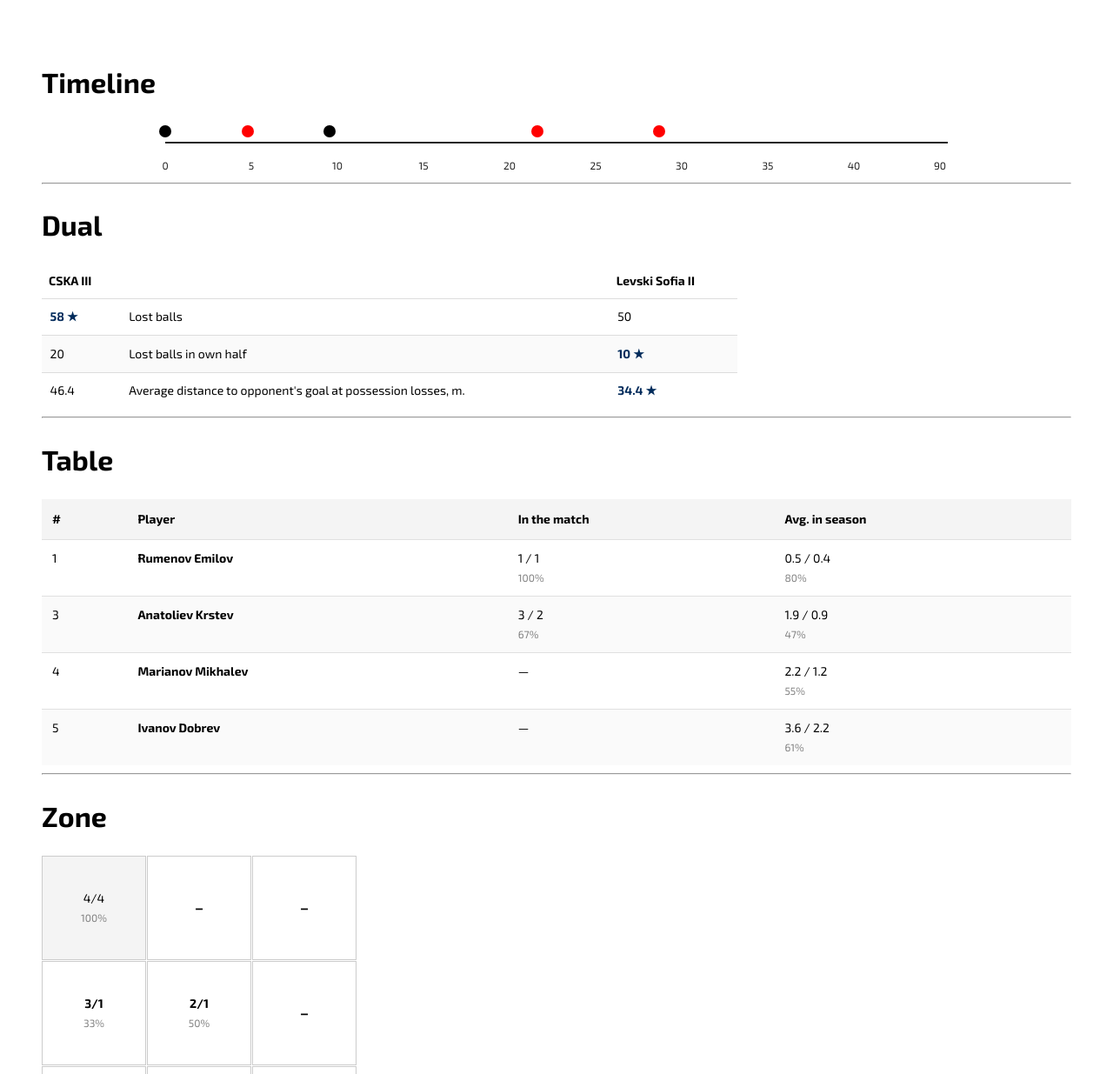
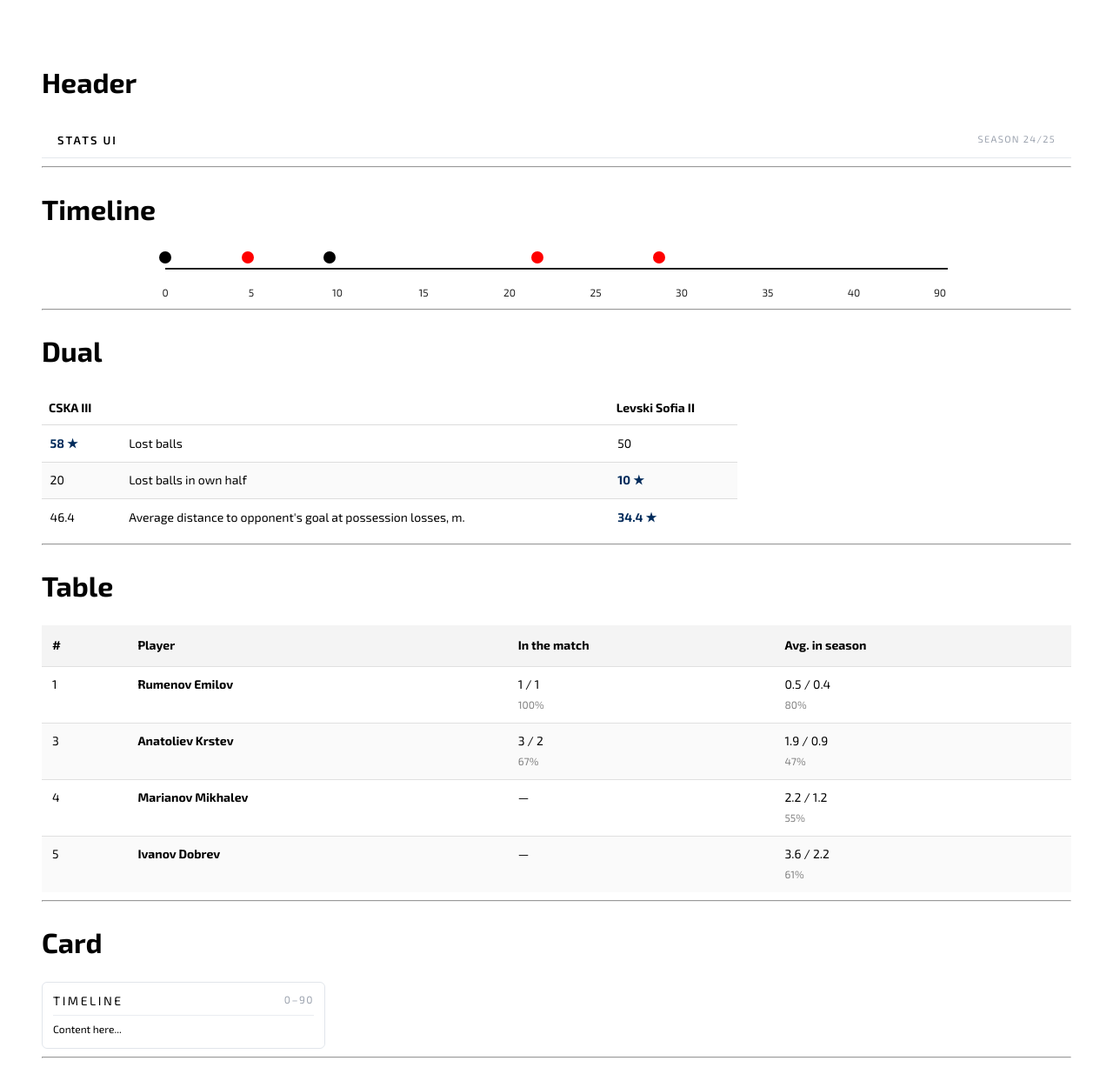
Before and after one commit to null-none/stats-ui, a plain HTML site: page index.html in a window 1280 px wide. Shown: the top 1235 px of the page at 87% size. Drawn offline with nearby package versions, Linux system fonts and the light colour scheme.

Commit message:
Add new ui

```diff
--- a/index.html
+++ b/index.html
@@ -34,6 +34,12 @@
     </style>
   </head>
   <body>
+    <h1>Header</h1>
+    <header class="stats-header">
+      <span class="stats-header-logo">Stats UI</span>
+      <span class="stats-header-meta">Season 24/25</span>
+    </header>
+    <hr />
     <h1>Timeline</h1>
     <div class="stats-timeline">
       <div class="event good" style="left: 0%"></div>
@@ -120,6 +126,16 @@
         </tr>
       </tbody>
     </table>
+    <hr />
+    <h1>Card</h1>
+    <div class="stats-card">
+      <div class="stats-card-header">
+        <span class="stats-card-title">Timeline</span>
+        <span class="stats-card-meta">0–90</span>
+      </div>
+
+      <div class="stats-card-body">Content here...</div>
+    </div>
     <hr />
     <h1>Zone</h1>
     <div class="stats-field">
--- a/style.css
+++ b/style.css
@@ -255,3 +255,59 @@
   top: -200px;
   height: 0px;
 }
+
+.stats-card {
+  border: 1px solid rgba(148,163,184,.28);
+  border-radius: 6px;
+  padding: 10px 12px 12px;
+  max-width: 300px;
+}
+
+.stats-card-header {
+  display: flex;
+  justify-content: space-between;
+  border-bottom: 1px solid rgba(148,163,184,.2);
+  padding-bottom: 4px;
+  margin-bottom: 6px;
+}
+
+.stats-card-title {
+  font-size: 14px;
+  text-transform: uppercase;
+  letter-spacing: .18em;
+  color: #000;
+}
+
+.stats-card-meta {
+  font-size: 12px;
+  text-transform: uppercase;
+  letter-spacing: .12em;
+  color: #9ca3af;
+}
+
+.stats-card-body {
+  font-size: 12px;
+  margin-top: 4px;
+}
+
+.stats-header {
+  display: flex;
+  justify-content: space-between;
+  padding: 10px 18px;
+  border-bottom: 1px solid rgba(148,163,184,.25);
+  background: #fff;
+}
+
+.stats-header-logo {
+  font-size: 13px;
+  text-transform: uppercase;
+  letter-spacing: .16em;
+  font-weight: 600;
+}
+
+.stats-header-meta {
+  font-size: 11px;
+  text-transform: uppercase;
+  letter-spacing: .12em;
+  color: #9ca3af;
+}
```
